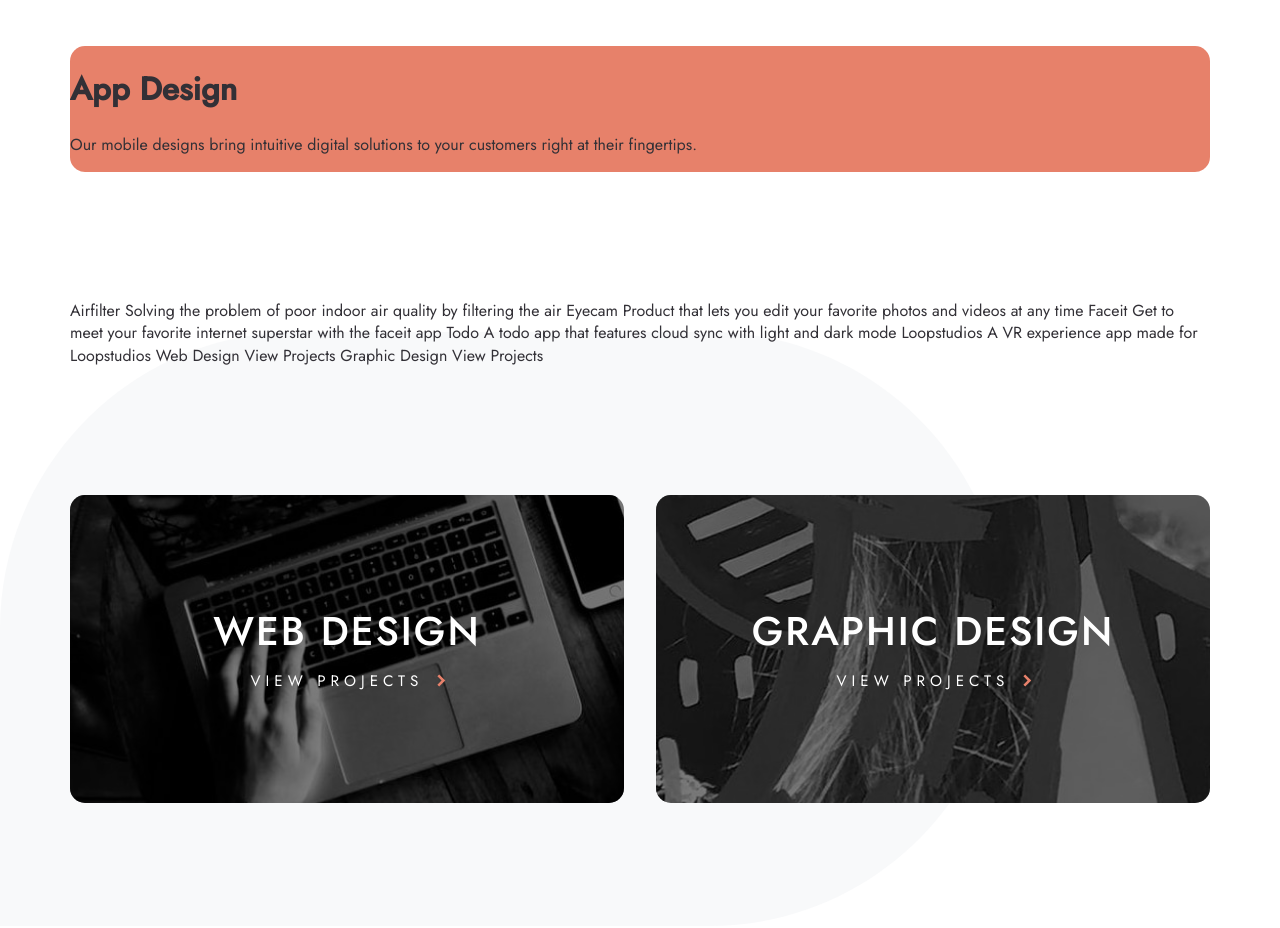
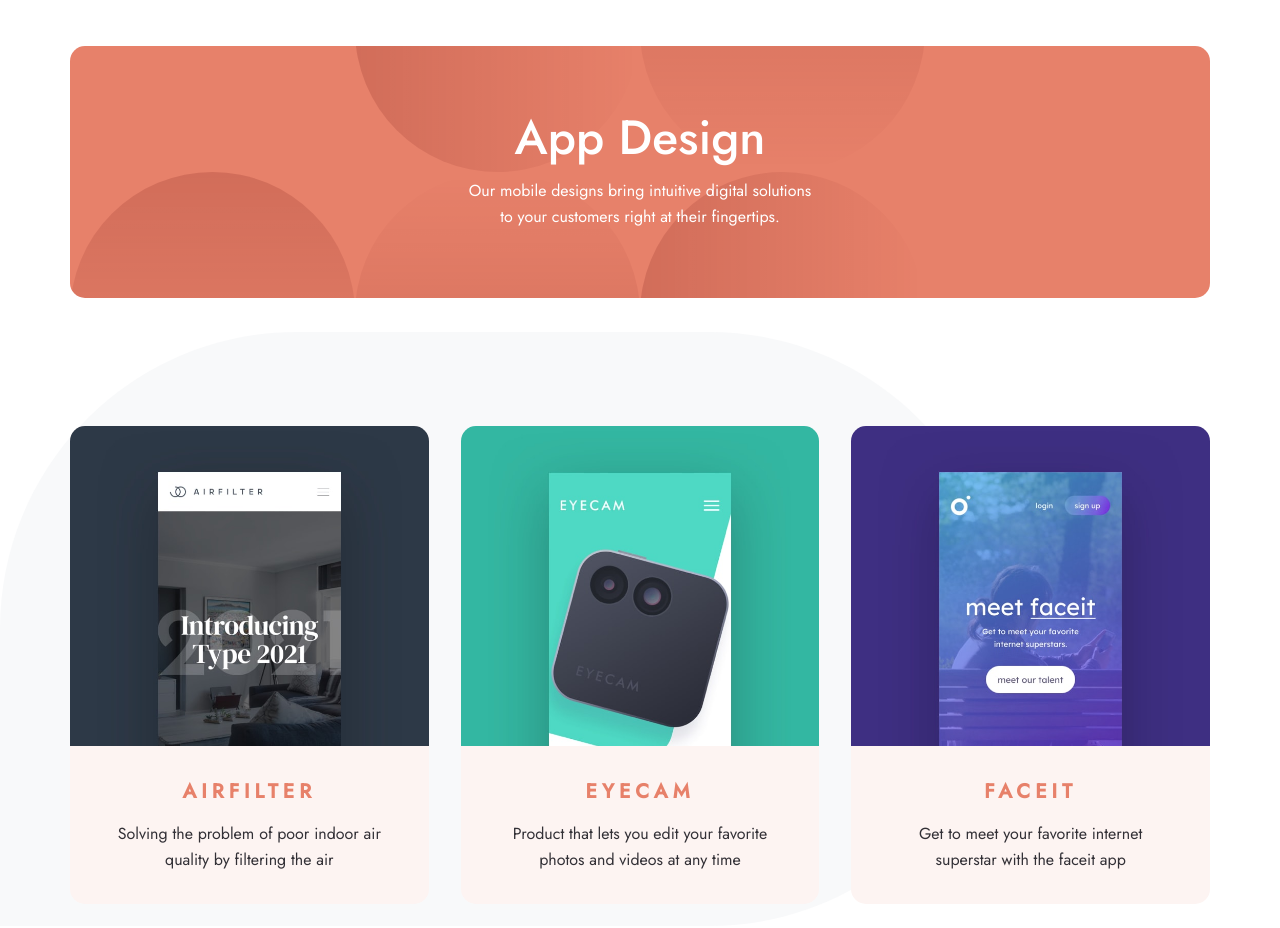
Before and after one commit to arjunkdot/designo-multi-page-website, a plain HTML site: page app-design.html in a window 1280 px wide. Shown: the part 84-1012 px from the top of the page. Drawn offline with Linux system fonts and the light colour scheme.

Commit message:
App design page added.

```diff
--- a/app-design.html
+++ b/app-design.html
@@ -17,21 +17,112 @@
   <body class="ds-leaf ds-leaf--top">
     <div id="header"></div>
     <div class="ds-container ds-container--footer-cta">
+      <section class="ds-hero ds-hero--subpage ds-hero--app-design ds-section">
+        <h1
+          class="ds-heading ds-heading--no-margin ds-heading--h1 ds-text--white"
+        >
+          App Design
+        </h1>
+        <p class="ds-text ds-text--white ds-hero__sublead">
+          Our mobile designs bring intuitive digital solutions to your customers
+          right at their fingertips.
+        </p>
+      </section>
 
-      <section class="ds-hero ds-hero--app-design ds-section">
-        <h1>App Design</h1>
-        <p>Our mobile designs bring intuitive digital solutions to your
-          customers right at their fingertips.</p>
+      <section class="ds-portfolio ds-section">
+        <a href="#" class="ds-link ds-link--transparent" aria-labelledby="Airfilter">
+          <div class="ds-portfolio__card">
+            <div class="ds-portfolio__card-image-container">
+              <img
+                src="/assets/app-design/desktop/image-airfilter.jpg"
+                alt="Airfilter"
+                class="ds-portfolio__card-image"
+              />
+            </div>
+            <div class="ds-portfolio__card-details">
+              <h2 class="ds-portfolio__card-title">Airfilter</h2>
+              <p class="ds-portfolio__card-description ds-text ds-text--body">
+                Solving the problem of poor indoor air quality by filtering the
+                air
+              </p>
+            </div>
+          </div>
+        </a>
+        <a href="#" class="ds-link ds-link--transparent" aria-labelledby="Eyecam">
+          <div class="ds-portfolio__card">
+            <div class="ds-portfolio__card-image-container">
+              <img
+                src="/assets/app-design/desktop/image-eyecam.jpg"
+                alt="Eyecam"
+                class="ds-portfolio__card-image"
+              />
+            </div>
+            <div class="ds-portfolio__card-details">
+              <h2 class="ds-portfolio__card-title">Eyecam</h2>
+              <p class="ds-portfolio__card-description ds-text ds-text--body">
+                Product that lets you edit your favorite photos and videos at any
+                time
+              </p>
+            </div>
+          </div>
+        </a>
+        <a href="#" class="ds-link ds-link--transparent" aria-labelledby="Faceit">
+          <div class="ds-portfolio__card">
+            <div class="ds-portfolio__card-image-container">
+              <img
+                src="/assets/app-design/desktop/image-faceit.jpg"
+                alt="Faceit"
+                class="ds-portfolio__card-image"
+              />
+            </div>
+            <div class="ds-portfolio__card-details">
+              <h2 class="ds-portfolio__card-title">Faceit</h2>
+              <p class="ds-portfolio__card-description ds-text ds-text--body">
+                Get to meet your favorite internet superstar with the faceit app
+              </p>
+            </div>
+          </div>
+        </a>
+
+        <a href="#" class="ds-link ds-link--transparent" aria-labelledby="Todo">
+          <div class="ds-portfolio__card">
+            <div class="ds-portfolio__card-image-container">
+              <img
+                src="/assets/app-design/desktop/image-todo.jpg"
+                alt="Todo"
+                class="ds-portfolio__card-image"
+              />
+            </div>
+            <div class="ds-portfolio__card-details">
+              <h2 class="ds-portfolio__card-title">Todo</h2>
+              <p class="ds-portfolio__card-description ds-text ds-text--body">
+                A todo app that features cloud sync with light and dark mode
+              </p>
+            </div>
+          </div>
+        </a>
+
+        <a href="#" class="ds-link ds-link--transparent" aria-labelledby="Loopstudios">
+          <div class="ds-portfolio__card">
+            <div class="ds-portfolio__card-image-container">
+              <img
+                src="/assets/app-design/desktop/image-loopstudios.jpg"
+                alt="Loopstudios"
+                class="ds-portfolio__card-image"
+              />
+            </div>
+            <div class="ds-portfolio__card-details">
+              <h2 class="ds-portfolio__card-title">Loopstudios</h2>
+              <p class="ds-portfolio__card-description ds-text ds-text--body">
+                A VR experience app made for Loopstudios
+              </p>
+            </div>
+          </div>
+        </a>
+
       </section>
-       Airfilter Solving the problem of poor
-      indoor air quality by filtering the air Eyecam Product that lets you edit
-      your favorite photos and videos at any time Faceit Get to meet your
-      favorite internet superstar with the faceit app Todo A todo app that
-      features cloud sync with light and dark mode Loopstudios A VR experience
-      app made for Loopstudios Web Design View Projects Graphic Design View
-      Projects
 
-      <section class="ds-service-grid ds-service-grid--two-cards ds-section">
+      <section class="ds-service-grid ds-service-grid--two-cards ds-section ds-section--mb-5">
         <div class="ds-service-grid__item ds-service-grid__item--web-design">
           <h2
             class="ds-service-grid__item-title ds-heading ds-heading--h2 ds-text--white"
@@ -40,7 +131,9 @@
           </h2>
           <a href="#" class="ds-service-grid__link">View Projects</a>
         </div>
-        <div class="ds-service-grid__item ds-service-grid__item--graphic-design">
+        <div
+          class="ds-service-grid__item ds-service-grid__item--graphic-design"
+        >
           <h2
             class="ds-service-grid__item-title ds-heading ds-heading--h2 ds-text--white"
           >
@@ -53,7 +146,7 @@
       <div id="cta"></div>
     </div>
 
-      <div id="footer"></div>
+    <div id="footer"></div>
     <script src="./build/js/app.js"></script>
   </body>
 </html>
--- a/src/scss/abstracts/_variables.scss
+++ b/src/scss/abstracts/_variables.scss
@@ -32,6 +32,10 @@ $light-black: hsl(270, 3%, 11%) !default;
 /// White color
 /// @type Color
 $white: hsl(0, 0%, 100%) !default;
+
+/// Lighter peach color
+/// @type Color
+$lighter-peach: hsl(14, 76%, 97%) !default;
 
 /// Light peach color
 /// @type Color
--- a/src/scss/base/_links.scss
+++ b/src/scss/base/_links.scss
@@ -1,3 +1,11 @@
+.ds-link--transparent{
+  color: unset;
+  &:hover{
+    color: unset;
+    text-decoration: unset;
+  }
+}
+
 .ds-link--nav-link {
   border-bottom: 1px solid transparent;
   text-transform: uppercase;
--- a/src/scss/base/_typography.scss
+++ b/src/scss/base/_typography.scss
@@ -44,3 +44,6 @@ body {
   line-height: 26px;
   font-weight: 400;
 }
+.ds-heading--no-margin{
+  margin: 0;
+}
--- a/src/scss/components/_hero.scss
+++ b/src/scss/components/_hero.scss
@@ -27,6 +27,28 @@
         background-position: center left;
     }
 
+}
+.ds-hero--subpage {
+    height: 252px;
+    display: flex;
+    flex-direction: column;
+    align-items: center;
+    justify-content: center;
+}
+.ds-hero--app-design{
+    background-image: url("/assets/app-design/desktop/bg-pattern-intro-app.svg");
+    background-repeat: no-repeat;
+    background-size: 75%;
+    background-position: left center;
+}
+.ds-hero__sublead{
+    font-size: 16px;
+    line-height: 26px;
+    max-width: 350px;
+    text-align: center;
+    margin-left: auto;
+    margin-right: auto;
+    margin-bottom: 0;
 }
 .ds-hero__text-container{
     @media screen and (max-width: $md){
--- /dev/null
+++ b/src/scss/components/_portfolio.scss
@@ -0,0 +1,43 @@
+.ds-portfolio{
+    display: grid;
+    grid-template-columns: 1fr 1fr 1fr;
+    gap: 2rem;
+}
+.ds-portfolio__card{
+    width: 100%;
+    height: 478px;
+    background-color: $lighter-peach;
+    border-radius: 15px;
+    transition: all $duration ease-in-out;
+    &:hover{
+        background-color: $peach;
+        color: $white !important;
+        transition: all $duration ease-in-out;
+        .ds-portfolio__card-title{
+            color: $white;
+        }
+    }
+}
+.ds-portfolio__card-image-container{
+    height: 100%;
+    height: 320px;
+    border-radius: 15px 15px 0 0;
+    overflow: hidden;
+}
+.ds-portfolio__card-image{
+    width: 100%;
+    height: 100%;
+    object-fit: cover;
+}
+.ds-portfolio__card-details{
+    padding: 1rem 2.5rem;
+    text-align: center;
+}
+.ds-portfolio__card-title{
+    color: $peach;
+    font-size: 20px;
+    line-height: 26px;
+    letter-spacing: 5px;
+    text-transform: uppercase;
+
+}
--- a/src/scss/main.scss
+++ b/src/scss/main.scss
@@ -30,6 +30,7 @@
   'components/cta',
   'components/features',
   'components/hero',
+  'components/portfolio',
   'components/service-grid';
 
 // 6. Page-specific styles
```
Also changed, not shown: build/css/style.min.css, 5 other files.
